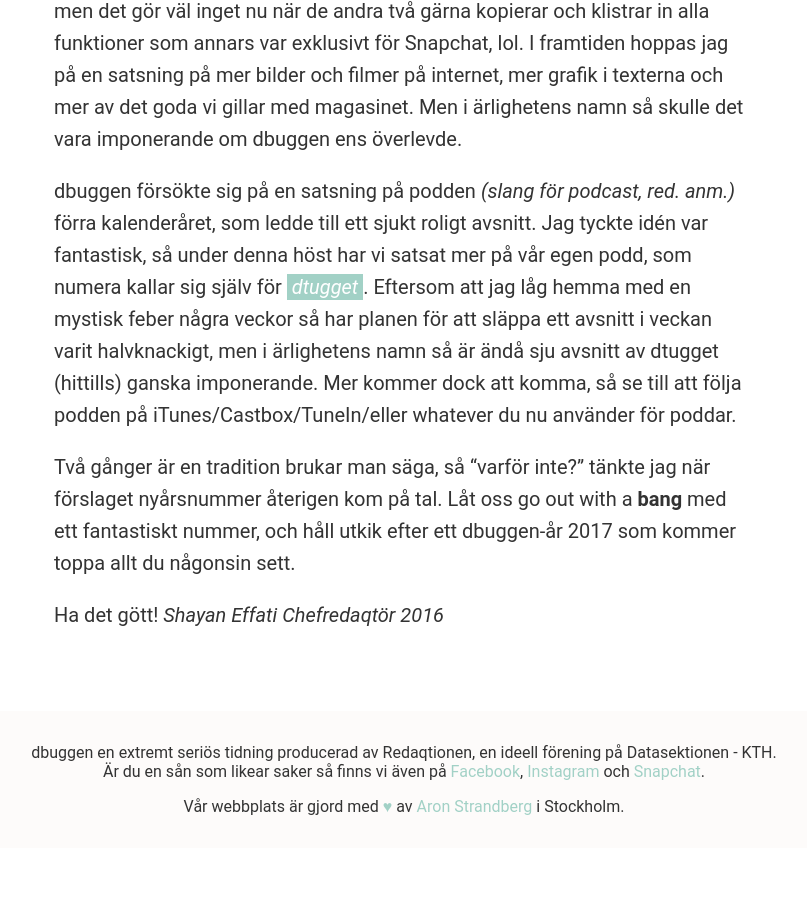
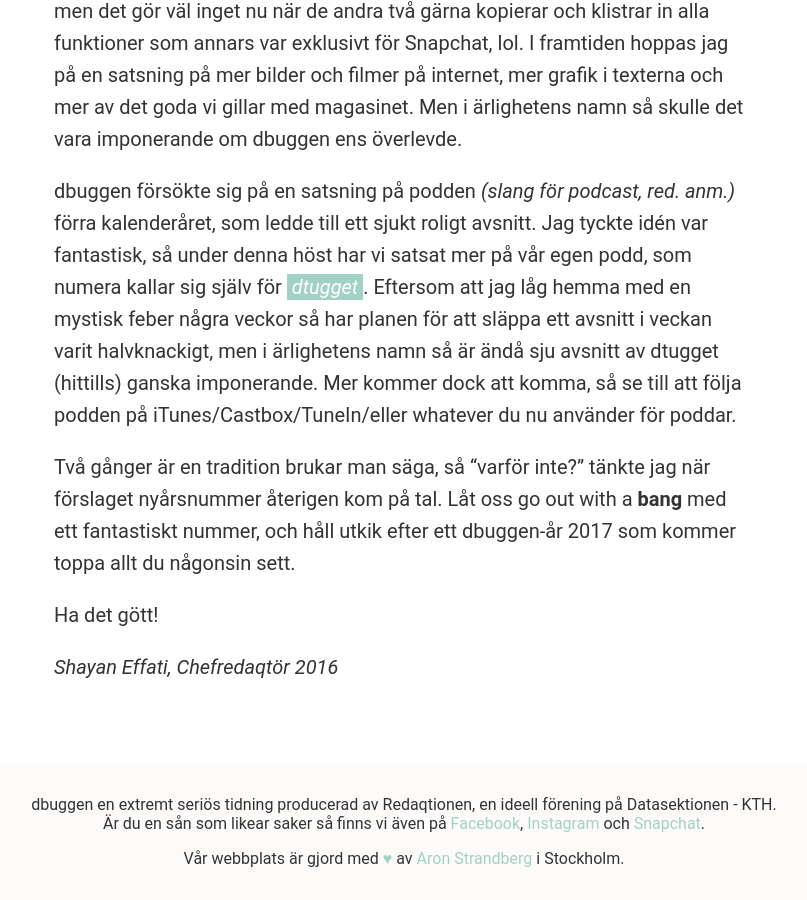
Before and after one commit to datasektionen/dbuggen, a Jekyll site: the page built from _posts/2016-12-31-ha-det-gott.md, in a window 1280 px wide and 900 px high, scrolled down 1582 px. Shown: the whole window, without its empty margins (236-1043 px from the left). Built offline with Jekyll 4.4.1, drawn with Linux system fonts in a browser that asks for light colours; before the commit the page ends 2430 px from its top, so only the background shows below that.

Commit message:
formatting corrections

```diff
--- a/_posts/2016-12-31-ha-det-gott.md
+++ b/_posts/2016-12-31-ha-det-gott.md
@@ -16,5 +16,5 @@ dbuggen försökte sig på en satsning på podden _(slang för podcast, red. anm
 Två gånger är en tradition brukar man säga, så “varför inte?” tänkte jag när förslaget nyårsnummer återigen kom på tal. Låt oss go out with a __bang__ med ett fantastiskt nummer, och håll utkik efter ett dbuggen-år 2017 som kommer toppa allt du någonsin sett.
 
 Ha det gött!
-_Shayan Effati_
-_Chefredaqtör 2016_
+
+_Shayan Effati, Chefredaqtör 2016_
```
Also changed, not shown: _posts/2016-12-31-vi-bara-blundar.md (+1 -1 lines).
